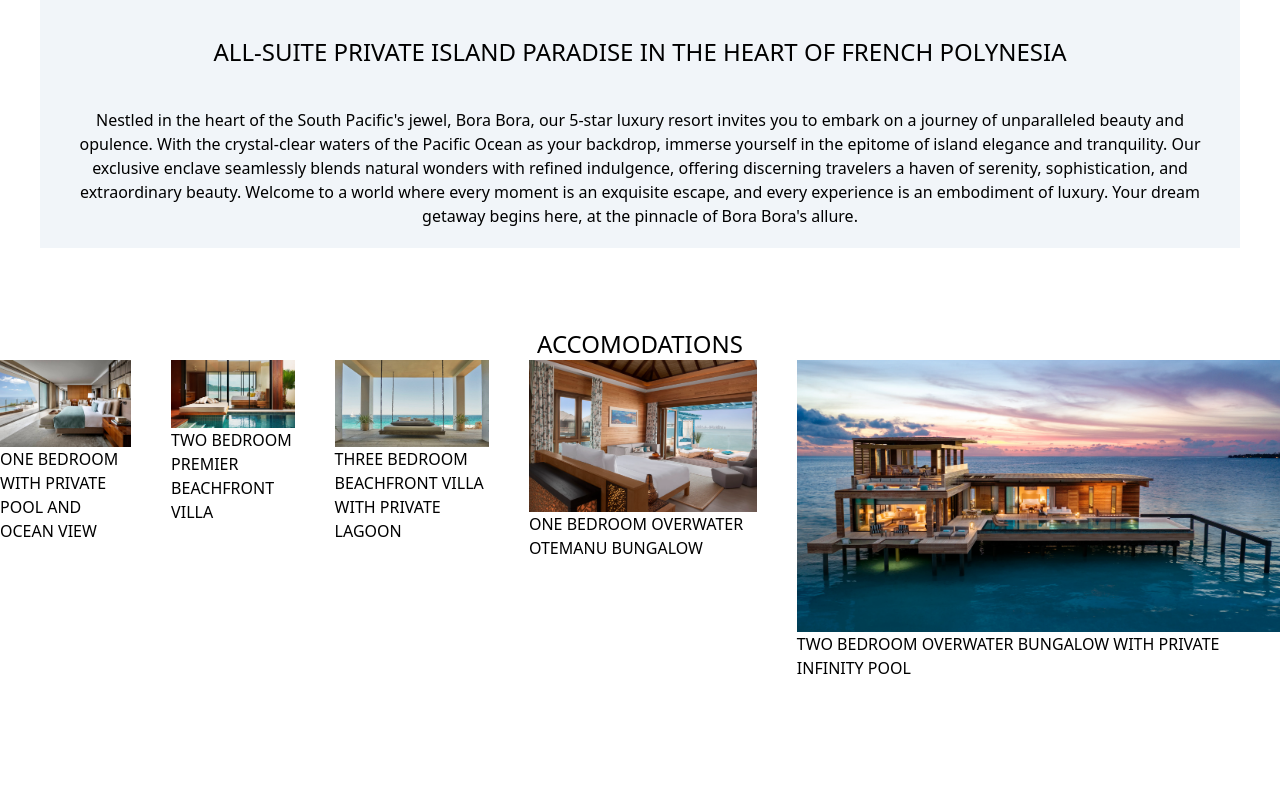
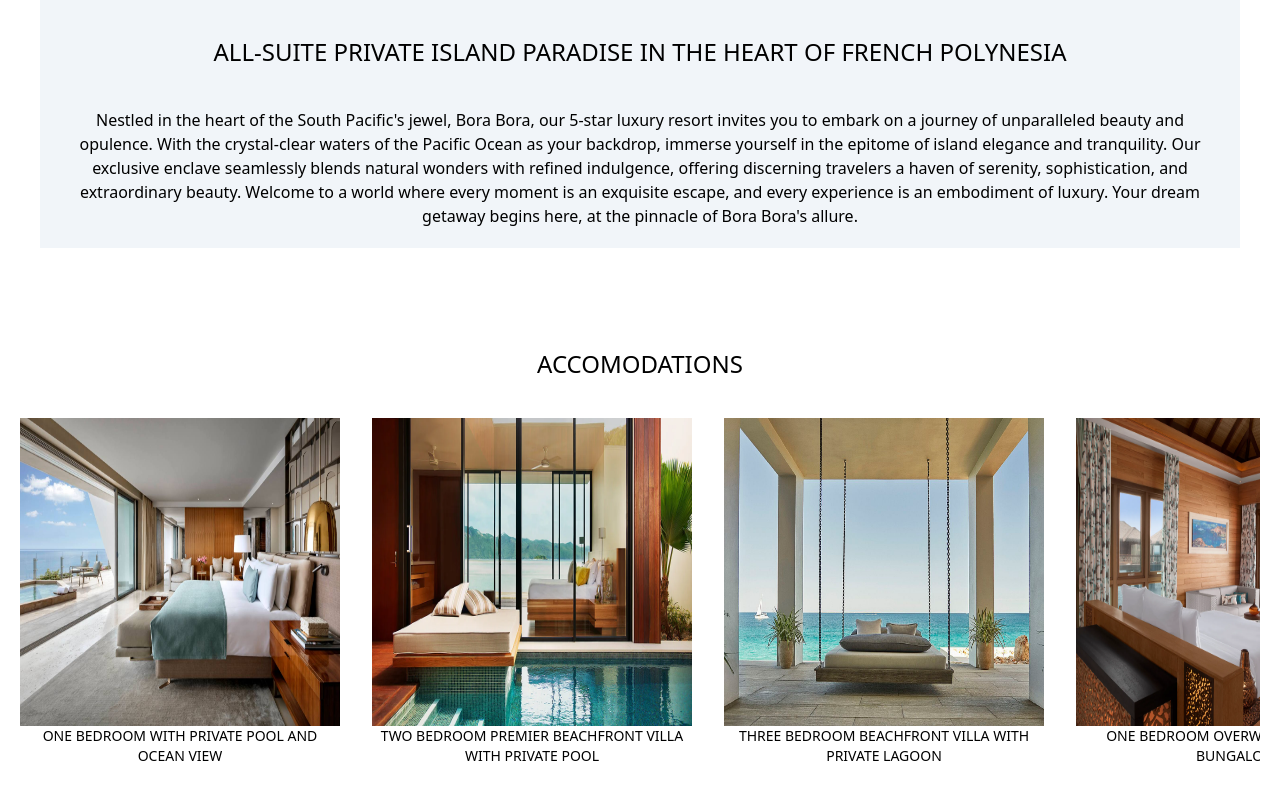
Before and after one commit to DustyDogCodex/white-lotus, a React (Vite) app: page / in a window 1280 px wide. Shown: the part 904-1704 px from the top of the page. Before the commit the page ends 1584 px from the top, so only its background shows below. Built offline with nearby package versions, Linux system fonts and the light colour scheme; the HTML template or start-up script is replaced by a standard one.

Commit message:
added slider that displays available accomodations

```diff
--- a/src/components/Accomodations.tsx
+++ b/src/components/Accomodations.tsx
@@ -17,19 +17,19 @@ function Accomodations() {
     return (
         <section
             id="accomodations"
-            className=""
+            className="p-5"
         >
             <h2 className="text-2xl font-thin text-center">ACCOMODATIONS</h2>
 
             <motion.div
                 ref={slider}
                 whileTap={{ cursor: 'grabbing' }}
-                    className="cursor-grab overflow-hidden w-full"
+                className="mt-5 cursor-grab overflow-hidden w-full flex flex-col items-start justify-center"
             >
                 <motion.div
                     drag='x'
-                        dragConstraints={{ right:0, left: -width }}
-                        className="flex gap-10"
+                    dragConstraints={{ right: 0, left: -width }}
+                    className="flex gap-8"
                 >
                     {accomodations.map((room: AccomodationsProps, index: number) =>
                         <SliderCard
--- a/src/components/SliderCard.tsx
+++ b/src/components/SliderCard.tsx
@@ -5,12 +5,15 @@ type SliderProps = {
 
 function SliderCard({ title, image }: SliderProps) {
     return (
-        <div>
+        <div
+            className="h-96 w-80 flex flex-col items-center justify-center"
+        >
             <img
                 src={image}
-                alt=""
+                alt="image showcasing accomodations"
+                className="h-4/5 w-full"
             />
-            <p>{title}</p>
+            <p className="text-sm text-center">{title}</p>
         </div>
     )
 }
--- a/src/data.ts
+++ b/src/data.ts
@@ -16,7 +16,7 @@ export const accomodations: AccomodationsProps[] = [
         image: room1
     },
     {
-        title: 'TWO BEDROOM PREMIER BEACHFRONT VILLA',
+        title: 'TWO BEDROOM PREMIER BEACHFRONT VILLA WITH PRIVATE POOL',
         image: room2
     },
     {
```
Lines whose indentation alone changed are shown as unchanged.
